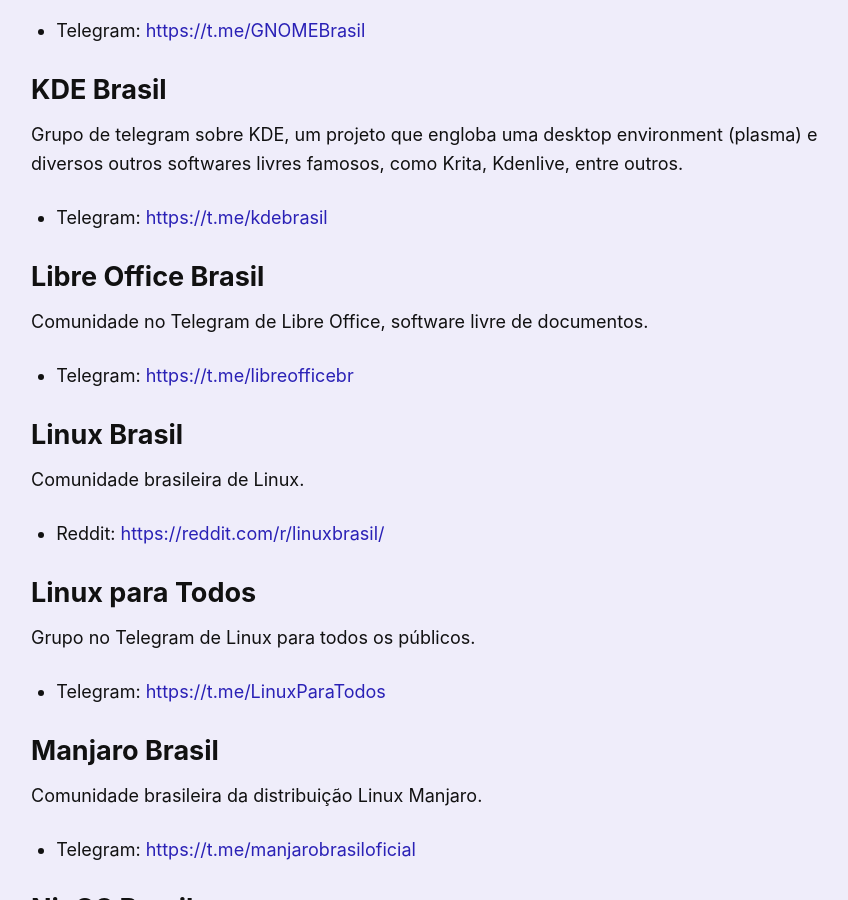
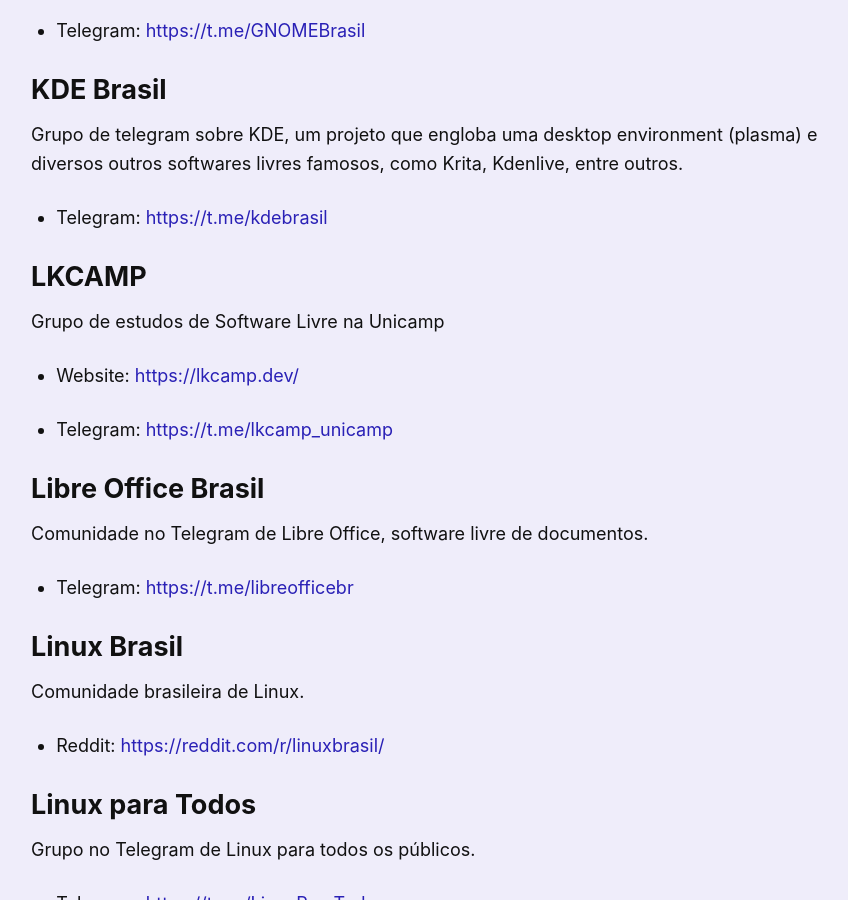
Before and after one commit to gelos-icmc/site, a Jekyll site: the page built from src/comunidades.md, in a window 1280 px wide and 900 px high, scrolled down 1853 px. Shown: the whole window, without its empty margins (204-1052 px from the left). Built offline with Jekyll 4.4.1, drawn with Linux system fonts in a browser that asks for light colours.

Commit message:
Adiciona grupo LKCAMP em comunidades

```diff
--- a/src/_data/communities.yml
+++ b/src/_data/communities.yml
@@ -92,3 +92,8 @@
   description: Grupo criado pelo CC Brasil para discutir e divulgar informações ligadas às licenças CC e tudo que elas envolvem.
   telegram: https://t.me/+tazzHFnAPNBmY2Ux
   website: https://br.creativecommons.net/
+
+- name: LKCAMP
+  description: Grupo de estudos de Software Livre na Unicamp
+  telegram: https://t.me/lkcamp_unicamp
+  website: https://lkcamp.dev/
```
